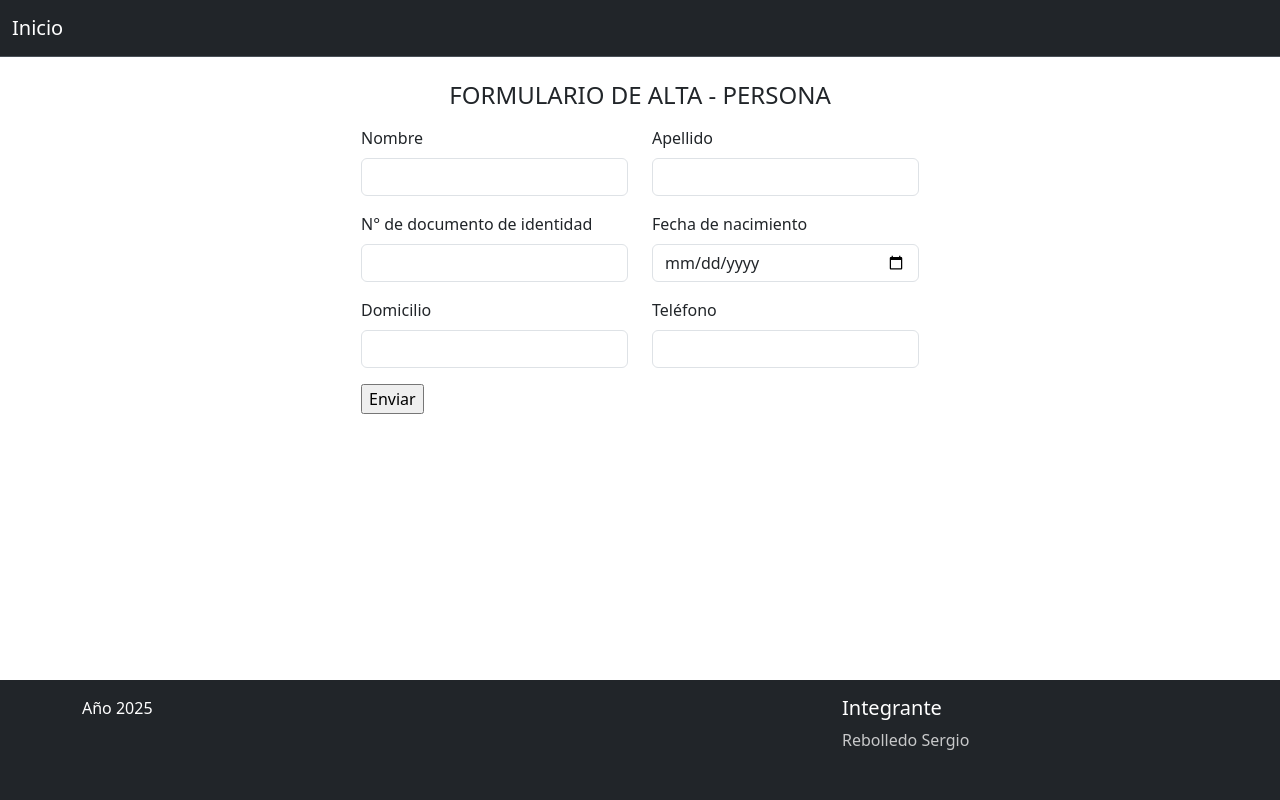
After one commit to sergrebo/PWD, a PHP site: page /vista/tp/4/nuevaPersona.php in a window 1280 px wide. The commit adds this page. Run offline with PHP 8.4, Linux system fonts and the light colour scheme; some libraries are stand-ins or nearby versions.

Commit message:
Ejercicio 4b completo

```diff
--- a/TP/vista/js/validacionmk2.js
+++ b/TP/vista/js/validacionmk2.js
@@ -7,17 +7,58 @@ $.validator.addMethod("patente_ar", function(value, element) {
   return this.optional(element) || regex.test(value);
 }, "Por favor, ingresa un formato de patente argentino válido (ej: ABC 123 o AB 123 CD)");
 
+/**
+ * Metodo que chequea que el dato ingresado en el campo este solo formado por letras
+ */
+$.validator.addMethod( "lettersonly", function( value, element ) {
+  return this.optional( element ) || /^[A-Za-z]+$/i.test( value );
+}, "Solo puede ingresar letras." );
+
 $(document).ready(function() {
   $("#formulario").validate({
     rules: {
       patente: {
         required: true,
-        patente_ar: true
+        patente_ar: true,
+      },
+      nombre: {
+        required: true,
+        lettersonly: true,
+      },
+      apellido: {
+        required: true,
+        lettersonly: true,
+      },
+      nroDni: {
+        required: true,
+        digits: true,
+      },
+      fechaNac: "required",
+      domicilio: "required",
+      telefono: {
+        required: true,
+        digits: true,
       },
     },
     messages: {
       patente: {
-        required: "Campo obligatorio."
+        required: "Campo obligatorio.",
+      },
+      nombre: {
+        required: "Campo obligatorio.",
+      },
+      apellido: {
+        required: "Campo obligatorio.",
+      },
+      nroDni: {
+        required: "Campo obligatorio.",
+        digits: "Solo puede ingresar digitos."
+      },
+      fechaNac: "Campo obligatorio.",
+      domicilio: "Campo obligatorio.",
+      telefono: {
+        required: "Campo obligatorio.",
+        digits: "Solo puede ingresar digitos.",
       },
     },
     errorElement: 'div',
--- a/TP/vista/tp/4/buscarAuto.php
+++ b/TP/vista/tp/4/buscarAuto.php
@@ -1,7 +1,7 @@
 <?php
 
 /**
- * Ejercicio 4 – Crear una pagina "buscarAuto.php" que contenga un formulario en donde se solicite el numero de patente de  un auto, estos datos deberán  ser enviados a una  pagina “accionBuscarAuto.php”  en donde usando la clase de control correspondiente, se soliciten los datos completos del auto que se corresponda con la   patente   ingresada   y   mostrar   los   datos   en   una   tabla.   También   deberán   mostrar   los   carteles   que   crean convenientes en caso de que no se encuentre ningún auto con la patente ingresada. Utilizar   css   y   validaciones   javaScript   cuando   crea   conveniente.   Recordar   usar   la   capa   de   control   antes generada, no se puede acceder directamente a las clases del ORM.
+ * Ejercicio 4a – Crear una pagina "buscarAuto.php" que contenga un formulario en donde se solicite el numero de patente de  un auto, estos datos deberán  ser enviados a una  pagina “accionBuscarAuto.php”  en donde usando la clase de control correspondiente, se soliciten los datos completos del auto que se corresponda con la   patente   ingresada   y   mostrar   los   datos   en   una   tabla.   También   deberán   mostrar   los   carteles   que   crean convenientes en caso de que no se encuentre ningún auto con la patente ingresada. Utilizar   css   y   validaciones   javaScript   cuando   crea   conveniente.   Recordar   usar   la   capa   de   control   antes generada, no se puede acceder directamente a las clases del ORM.
  */
 
 include_once '../../estructura/cabecera-retorno.php' ?>
--- /dev/null
+++ b/TP/vista/tp/4/nuevaPersona.php
@@ -0,0 +1,47 @@
+<?php
+/**
+ * Ejercicio 4 – Crear una página “NuevaPersona.php” que contenga un formulario que permita solicitar todos los datos de una persona. Estos datos serán enviados a una página “accionNuevaPersona.php” que cargue un nuevo registro en la tabla persona de la base de datos. Se debe mostrar un mensaje que indique si se pudo o no cargar los datos de la persona. Utilizar css y validaciones javaScript cuando crea conveniente. Recordar usar la capa de control antes generada, no se puede acceder directamente a las clases del ORM.
+ */
+
+include_once '../../estructura/cabecera-retorno.php' ?>
+
+<main class="container mt-4">
+  <h4 class="text-center mb-3">FORMULARIO DE ALTA - PERSONA</h4>
+  <form action="./accionNuevaPersona.php" method="get" id="formulario" class="needs-validation col-6 mx-auto" novalidate>
+    <div class="row">
+      <div class="col form-group mb-3 position-relative">
+        <label for="nombre" class="form-label">Nombre</label>
+        <input type="text" name="nombre" id="nombre" class="form-control">
+      </div>
+      <div class="col form-group mb-3 position-relative">
+        <label for="apellido" class="form-label">Apellido</label>
+        <input type="text" name="apellido" id="apellido" class="form-control">
+      </div>
+    </div>
+    <div class="row">
+      <div class="col form-group mb-3 position-relative">
+        <label for="nroDni" class="form-label">N° de documento de identidad</label>
+        <input type="text" name="nroDni" id="nroDni" class="form-control">
+      </div>
+      <div class="col form-group mb-3 position-relative">
+        <label for="fechaNac" class="form-label">Fecha de nacimiento</label>
+        <input type="date" name="fechaNac" id="fechaNac" class="form-control">
+      </div>
+    </div>
+    <div class="row">
+      <div class="col form-group mb-3 position-relative">
+        <label for="domicilio" class="form-label">Domicilio</label>
+        <input type="text" name="domicilio" id="domicilio" class="form-control">
+      </div>
+      <div class="col form-group mb-3 position-relative">
+        <label for="telefono" class="form-label">Teléfono</label>
+        <input type="text" name="telefono" id="telefono" class="form-control">
+      </div>
+    </div>
+    <div class="">
+      <input type="submit" value="Enviar">
+    </div>
+  </form>
+</main>
+<script src="../../js/validacionmk2.js"></script>
+<?php include_once '../../estructura/pie.php' ?>
```
Also changed, not shown: TP/vista/tp/4/accionBuscarAuto.php (+5 -3 lines), TP/vista/tp/4/accionNuevaPersona.php (added, +34 -0 lines), TP/vista/tp/4/autosPersona.php (+46 -9 lines), TP/vista/tp/4/tablaAutos.php (+4 -4 lines), TP/vista/tp/4/verAutos.php (+5 -3 lines).
